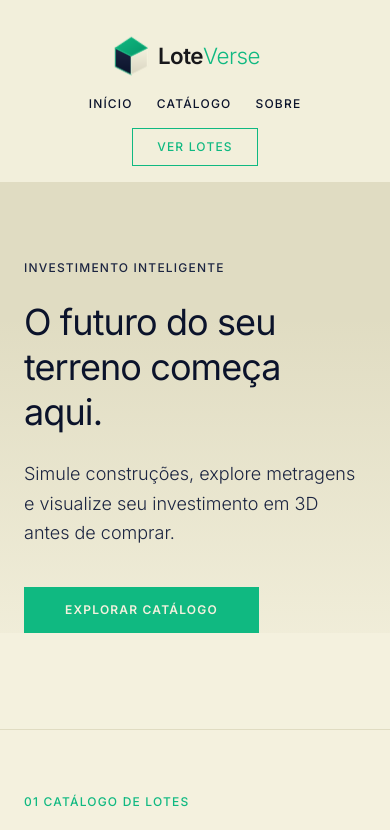
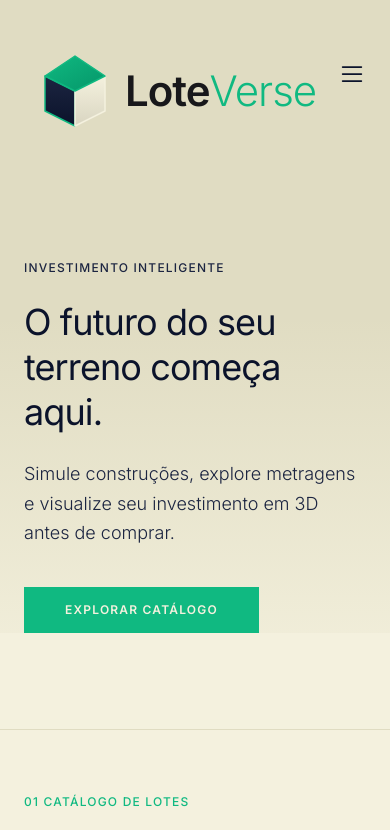
Before and after one commit to arturj9/loteverse, a React (Vite) app: page / in a window 390 px wide. Shown: the top 830 px of the page. Built offline with nearby package versions, Linux system fonts and the light colour scheme.

Commit message:
feat(navbar): implementar menu mobile responsivo e navbar transparente no scroll

```diff
--- a/src/components/layout/Navbar.tsx
+++ b/src/components/layout/Navbar.tsx
@@ -1,26 +1,84 @@
-import React from 'react';
+import React, { useState, useEffect } from 'react';
 import AnimatedLogo from '../shared/AnimatedLogo';
+import { Menu, X } from 'lucide-react';
 
 export default function Navbar() {
+  const [scrolled, setScrolled] = useState(false);
+  const [mobileMenuOpen, setMobileMenuOpen] = useState(false);
+
+  useEffect(() => {
+    const handleScroll = () => {
+      setScrolled(window.scrollY > 50);
+      if (window.scrollY > 50 && mobileMenuOpen) {
+        setMobileMenuOpen(false);
+      }
+    };
+    window.addEventListener('scroll', handleScroll);
+    return () => window.removeEventListener('scroll', handleScroll);
+  }, [mobileMenuOpen]);
+
   return (
-    <nav className="fixed top-0 left-0 right-0 z-50 transition-all duration-500 ease-out backdrop-blur-md border-b border-brand-light-alt bg-brand-light/90">
-      <div className="w-full max-w-7xl mx-auto px-6 md:px-8 h-auto md:h-20 flex flex-col md:flex-row items-center justify-between py-4 md:py-0 gap-4 md:gap-0">
-        <div className="flex md:justify-start md:gap-8 lg:gap-12 md:w-1/3 order-2 md:order-1 flex-wrap w-full gap-x-6 gap-y-6 items-center justify-center">
-          <a className="text-xs uppercase tracking-widest font-medium text-brand-dark hover:text-brand-accent transition-colors duration-300" href="#">Início</a>
-          <a className="text-xs uppercase tracking-widest font-medium text-brand-dark hover:text-brand-accent transition-colors duration-300" href="#catalogo">Catálogo</a>
-          <a className="text-xs uppercase tracking-widest font-medium text-brand-dark hover:text-brand-accent transition-colors duration-300" href="#">Sobre</a>
+    <nav className={`fixed top-0 left-0 right-0 z-50 transition-all duration-500 ease-out ${scrolled || mobileMenuOpen ? 'bg-brand-light/95 backdrop-blur-md border-b border-brand-light-alt py-2 shadow-sm' : 'bg-transparent border-transparent py-4'}`}>
+
+
+      <div className="w-full max-w-7xl mx-auto px-6 md:px-8 flex flex-row items-center md:items-end justify-between pb-2">
+
+
+        <div className="w-1/4 md:w-1/3 flex justify-start">
+          <div className="hidden md:flex md:gap-6 lg:gap-12 flex-wrap items-end transition-all duration-500 pb-1">
+            <a className="text-xs uppercase tracking-widest font-medium text-brand-dark hover:text-brand-accent transition-colors duration-300" href="#">Início</a>
+            <a className="text-xs uppercase tracking-widest font-medium text-brand-dark hover:text-brand-accent transition-colors duration-300" href="#catalogo">Catálogo</a>
+            <a className="text-xs uppercase tracking-widest font-medium text-brand-dark hover:text-brand-accent transition-colors duration-300" href="#">Sobre</a>
+          </div>
         </div>
-        <div className="flex justify-center w-full md:w-1/3 order-1 md:order-2">
-          <a className="flex items-center" href="#">
-            <AnimatedLogo className="h-16 md:h-20 w-auto" />
+
+
+        <div className="flex justify-center items-end w-1/2 md:w-1/3 transition-transform duration-500">
+          <a
+            className="flex items-end cursor-pointer"
+            onClick={(e) => {
+              if(scrolled) {
+                e.preventDefault();
+                window.scrollTo({ top: 0, behavior: 'smooth' });
+              }
+            }}
+          >
+
+            <AnimatedLogo className={`transition-all duration-500 w-auto ${scrolled ? 'h-10 md:h-14' : 'h-[120px]'}`} />
           </a>
         </div>
-        <div className="flex items-center justify-center md:justify-end gap-6 md:gap-8 lg:gap-12 w-full md:w-1/3 order-3">
-          <a className="bg-transparent border border-brand-accent px-6 py-2.5 text-xs uppercase tracking-widest font-medium text-brand-accent hover:bg-brand-accent hover:text-brand-light transition-all duration-300 cursor-pointer" href="#catalogo">
-            Ver Lotes
+
+
+        <div className="w-1/4 md:w-1/3 flex justify-end items-center md:items-end pb-1">
+          <div className="hidden md:flex justify-end gap-6 md:gap-8 lg:gap-12 w-full transition-all duration-500">
+            <a className="bg-brand-light border-2 border-brand-dark px-6 py-2 text-xs uppercase tracking-widest font-bold text-brand-dark hover:bg-brand-dark hover:text-brand-light btn-3d cursor-pointer" href="#catalogo">
+              Ver Lotes
+            </a>
+          </div>
+
+          <button
+            className="md:hidden text-brand-dark hover:text-brand-accent transition-colors duration-300 p-2 -mr-2"
+            onClick={() => setMobileMenuOpen(!mobileMenuOpen)}
+            aria-label="Toggle menu"
+          >
+            {mobileMenuOpen ? <X size={28} strokeWidth={1.5} /> : <Menu size={28} strokeWidth={1.5} />}
+          </button>
+        </div>
+
+      </div>
+
+
+      <div className={`md:hidden absolute top-full left-0 w-full bg-brand-light/95 backdrop-blur-md border-b border-brand-light-alt transition-all duration-500 overflow-hidden ${mobileMenuOpen ? 'max-h-[400px] border-t border-brand-light-alt/30 opacity-100' : 'max-h-0 opacity-0'}`}>
+        <div className="flex flex-col items-center py-8 gap-8 px-6">
+          <a className="text-sm uppercase tracking-widest font-medium text-brand-dark hover:text-brand-accent w-full text-center py-2" href="#" onClick={() => setMobileMenuOpen(false)}>Início</a>
+          <a className="text-sm uppercase tracking-widest font-medium text-brand-dark hover:text-brand-accent w-full text-center py-2" href="#catalogo" onClick={() => setMobileMenuOpen(false)}>Catálogo</a>
+          <a className="text-sm uppercase tracking-widest font-medium text-brand-dark hover:text-brand-accent w-full text-center py-2" href="#" onClick={() => setMobileMenuOpen(false)}>Sobre</a>
+          <a className="bg-brand-accent text-brand-light border-2 border-brand-dark px-8 py-4 text-xs uppercase tracking-widest font-bold w-full text-center mt-4 btn-3d" href="#catalogo" onClick={() => setMobileMenuOpen(false)}>
+            Explorar Lotes
           </a>
         </div>
       </div>
+
     </nav>
   );
 }
```
